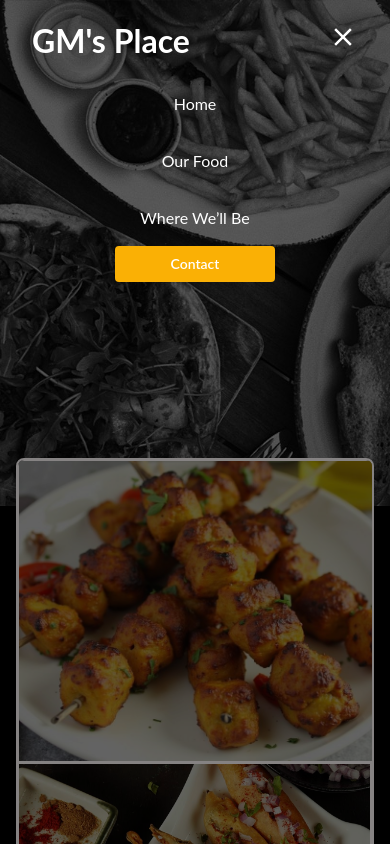
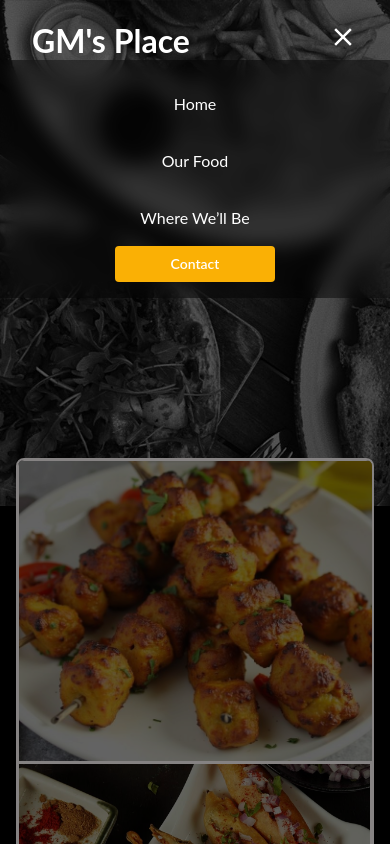
Before and after one commit to SanjeevRoyy/food-web, a React (Vite) app: page / in a window 390 px wide. Both pictures are taken after a click on the element 343 px from the left and 40 px from the top of the page. Shown: the top 844 px of the page. Built offline with nearby package versions, Linux system fonts and the light colour scheme.

Commit message:
added blur bg to navbar in mobile

```diff
--- a/src/components/Navbar.tsx
+++ b/src/components/Navbar.tsx
@@ -66,6 +66,8 @@ const Navbar = () => {
             padding: "1rem",
             zIndex: 10,
             textAlign: "center",
+            backdropFilter: "blur(10px)", // Apply blur effect
+            backgroundColor: "rgba(0, 0, 0, 0.4)", // Optional: dark background with transparency
           }}
         >
           <a
```
